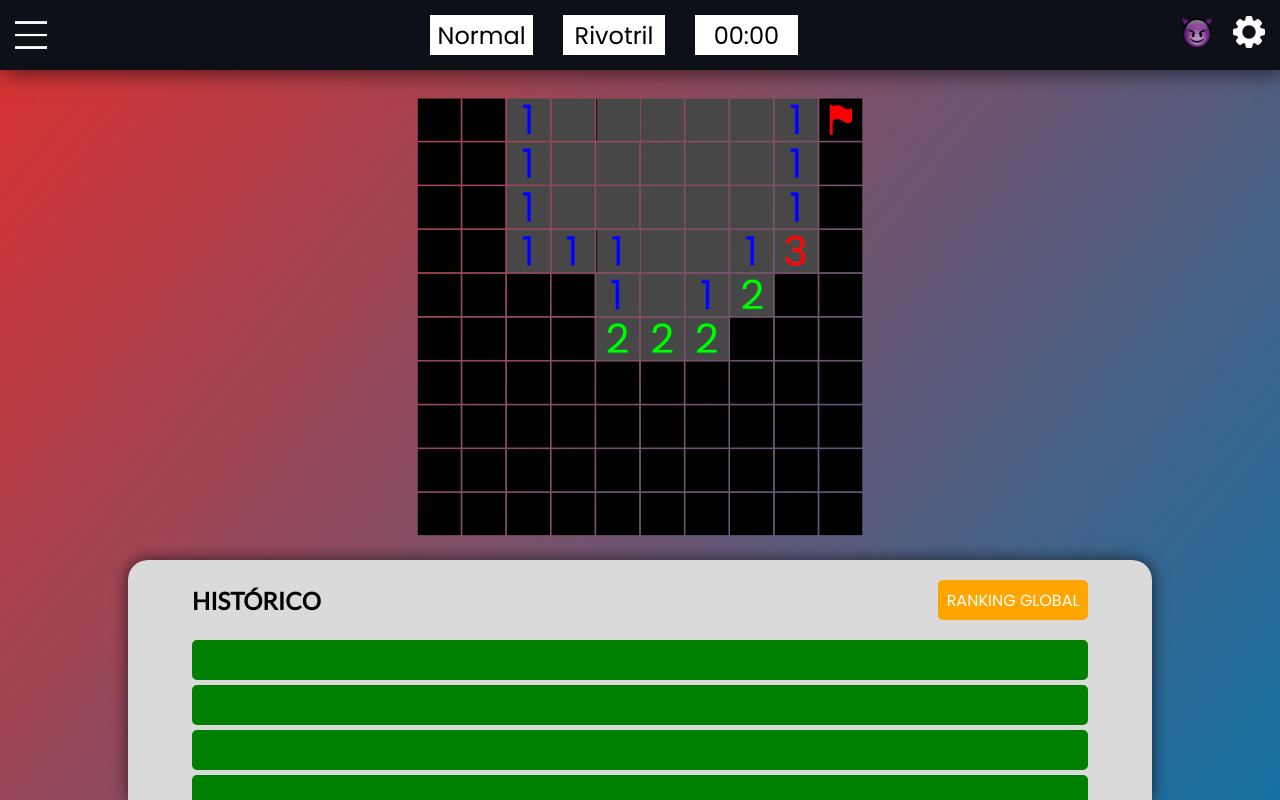
After one commit to izzy-el/web-minesweeper, a PHP site: page /pages/game.html in a window 1280 px wide. The commit adds this page. Run offline with PHP 8.4, Linux system fonts and the light colour scheme.

Commit message:
[style] Created game page (unfinished)

```diff
--- /dev/null
+++ b/src/pages/game.html
@@ -0,0 +1,75 @@
+<!DOCTYPE html>
+<html lang="pt-br">
+    <head>
+        <meta charset="UTF-8">
+        <meta http-equiv="X-UA-Compatible" content="IE=edge">
+        <meta name="viewport" content="width=device-width, initial-scale=1.0">
+        <link rel="stylesheet" href="../styles/global.css">
+        <link rel="stylesheet" href="../styles/game.css">
+        <link rel="preconnect" href="https://fonts.googleapis.com">
+        <link rel="preconnect" href="https://fonts.gstatic.com" crossorigin>
+        <link href="https://fonts.googleapis.com/css2?family=Lato&family=Poppins&display=swap" rel="stylesheet">
+        <title>Mineles - Jogo</title>
+    </head>
+    <body>
+        <!-- Game Page -->
+        <div id="game-page">
+
+            <!-- Top Bar -->
+            <header id="top-bar">
+                <!-- Left Menu -->
+                <div id="left-menu">
+                    <a href=""><img src="../assets/menu.png" alt="menu" id="menu-img" class="top-button"></a>
+                </div>
+
+                <!-- Middle Infos -->
+                <div id="middle-info">
+                    <!-- Normal -->
+                    <button id="normal-button" class="middle-button">Normal</button>
+
+                    <!-- Rivotril -->
+                    <button id="rivotril-button" class="middle-button">Rivotril</button>
+
+                    <!-- Timer -->
+                    <p id="timer" class="middle-button">00:00</p>
+                </div>
+
+                <!-- Right Menu -->
+                <div id="right-menu">
+                    <a href=""><img src="../assets/cheat.png" alt="cheat" id="cheat-button" class="top-button"></a>
+                    <a href=""><img src="../assets/settings.png" alt="settings" id="settings-button" class="top-button"></a>
+                </div>
+            </header>
+
+            <!-- Game -->
+            <div id="game-space">
+                <img src="../assets/tmp-minesweeper-black-1click.png" alt="minesweeper" id="game">
+            </div>
+
+            <div id="game-history">
+                <header id="history-title">
+                    <h2>HISTÓRICO</h2>
+                    <a href="../pages/ranking.html" id="ranking-button">RANKING GLOBAL</a>
+                </header>
+
+                <div id="scrollable-history">
+                    <div class="history-record">
+                    </div>
+                    <div class="history-record">
+                    </div>
+                    <div class="history-record">
+                    </div>
+                    <div class="history-record">
+                    </div>
+                    <div class="history-record">
+                    </div>
+                    <div class="history-record">
+                    </div>
+                    <div class="history-record">
+                    </div>
+                </div>
+            </div>
+        </div>
+
+    </body>
+</html>
--- /dev/null
+++ b/src/styles/game.css
@@ -0,0 +1,154 @@
+#game-page {
+    height: 100vh;
+    width: 100vw;
+    display: flex;
+    justify-content: center;
+    background: rgb(20,113,163);
+    background: linear-gradient(42069deg, rgba(20,113,163,1) 0%, rgba(221,49,49,1) 100%);
+}
+
+#top-bar {
+    display: flex;
+    flex-direction: row;
+    justify-content: space-between;
+    align-items: center;
+    background-color: #0D1117;
+    width: 100vw;
+    height: 5vh;
+    padding: 15px;
+    box-shadow: 3px 4px 20px rgba(0, 0, 0, 0.555)
+}
+
+#menu-img {
+    height: 100%;
+    display: flex;
+    flex-direction: row;
+    align-items: center;
+    justify-content: left;
+}
+
+#left-menu {
+    height: 100%;
+}
+
+#middle-info {
+    height: 100%;
+    display: flex;
+    flex-direction: row;
+    align-items: center;
+    justify-content: center;
+    gap: 30px;
+    height: 100%;
+}
+
+#right-menu {
+    display: flex;
+    flex-direction: row;
+    align-items: center;
+    justify-content: right;
+    gap: 20px;
+    height: 100%;
+}
+
+#cheat-button {
+    width: 4vh;
+    height: 4vh;
+    vertical-align: center;
+}
+
+#settings-button {
+    width: 4vh;
+    height: 4vh;
+    vertical-align: center;
+}
+
+.top-button {
+    width: 4vh;
+    height: 4vh;
+    vertical-align: center;
+}
+
+.middle-button {
+    height: 100%;
+    width: 8vw;
+    background-color: white;
+    border: none;
+    font-size: 24px;
+}
+
+
+#timer {
+    display: flex;
+    align-items: center;
+    justify-content: center;
+}
+
+#game-space {
+    height: 55vh;
+    width: 80vw;
+    top: 12vh;
+    position: absolute;
+    /* background-color: rgb(218, 218, 218); */
+
+    display: flex;
+    align-items: center;
+    justify-content: center;
+}
+
+#game {
+    height: 100%;
+    width: 56vh;
+}
+
+#game-history {
+    height: 30vh;
+    width: 80vw;
+
+    position: absolute;
+    left: 10vw;
+    bottom: 0;
+    box-shadow: 0 0 1em rgba(0, 0, 0, 0.658);
+
+    background-color: rgb(218, 218, 218);
+    border-top-left-radius: 20px;
+    border-top-right-radius: 20px;
+}
+
+#history-title {
+    height: 10vh;
+    width: 70vw;
+    margin: auto;
+    display: flex;
+    flex-direction: row;
+    justify-content: space-between;
+    align-items: center;
+}
+
+#ranking-button {
+    height: 40px;
+    width: 150px;
+    background-color: orange;
+
+    display: flex;
+    justify-content: center;
+    align-items: center;
+}
+
+#scrollable-history{
+    height: 20vh;
+    overflow-y: scroll;
+}
+
+.history-record {
+    height: 40px;
+    width: 70vw;
+    margin: auto;
+    border-radius: 5px;
+    background-color: green;
+    margin-bottom: 5px;
+}
+
+button:hover{
+    filter: brightness(120%);
+    transition: 1s;
+}
--- a/src/styles/global.css
+++ b/src/styles/global.css
@@ -25,6 +25,7 @@ p {
 
 a {
     text-decoration: none;
+    border-radius: 5px;
     color: white;
     font-family: "Poppins", sans-serif;
 }
@@ -35,4 +36,5 @@ input {
 
 button {
     font-family: "Poppins", sans-serif;
+    cursor: pointer;
 }
```
Also changed, not shown: src/assets/cheat.png (added), src/assets/flag.png (added), src/assets/menu.png (added), src/assets/settings.png (added), src/assets/tmp-minesweeper-black-1click.png (added), src/assets/tmp-minesweeper-black.png (added).
